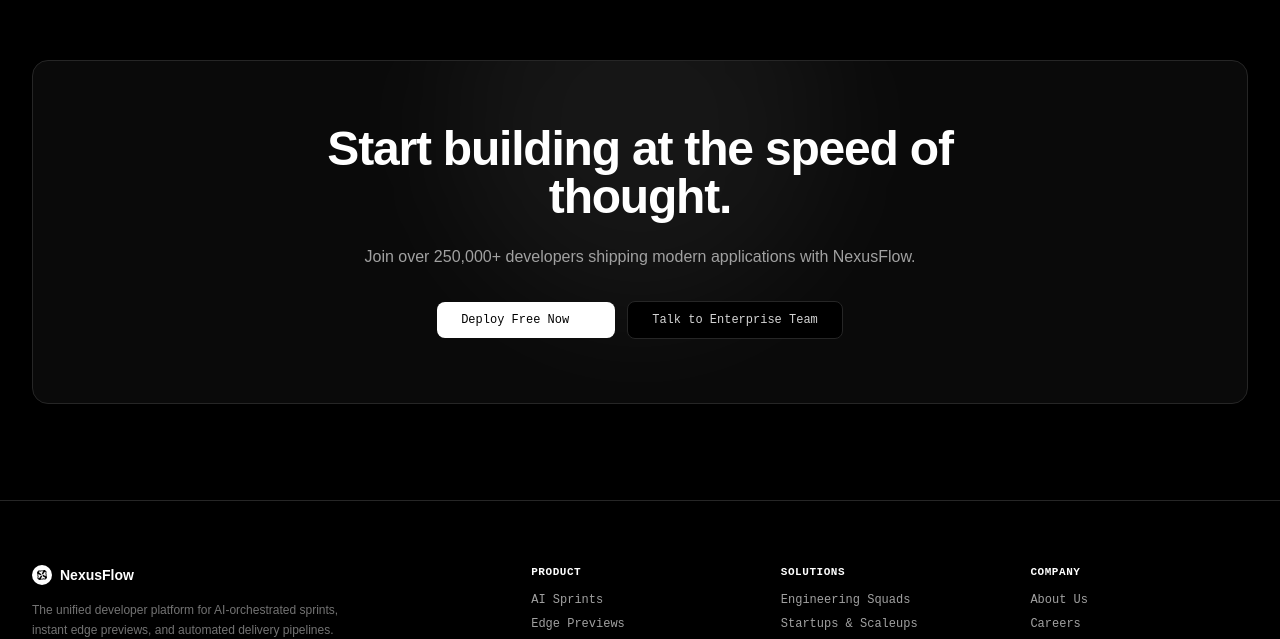
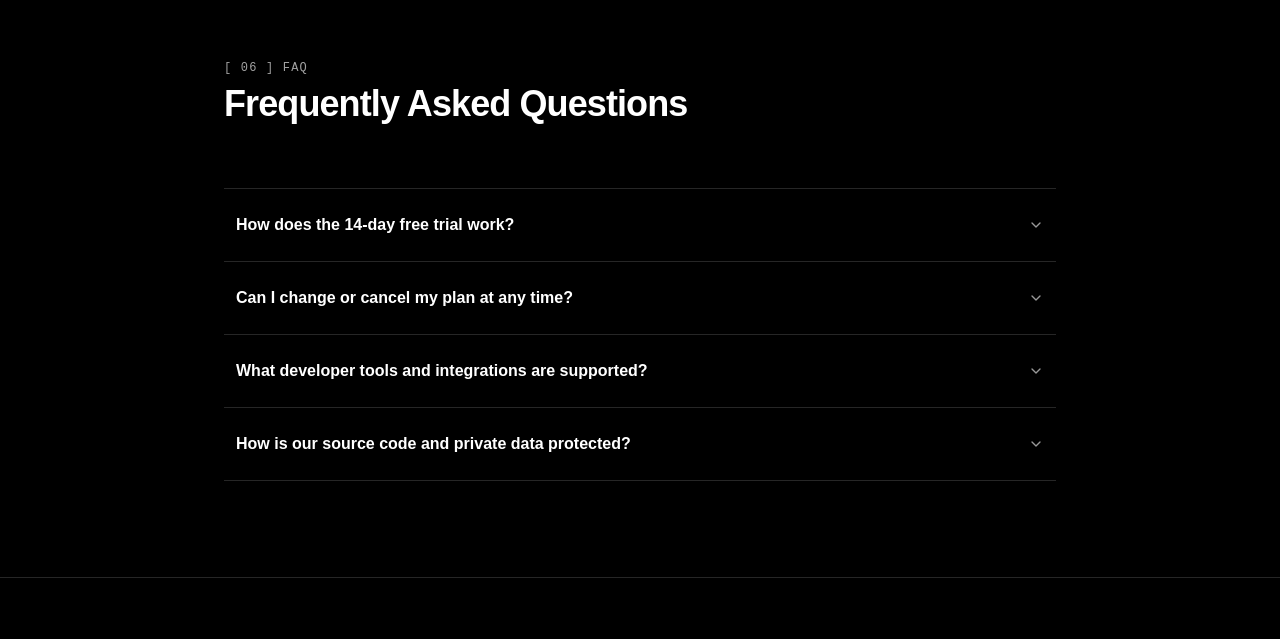
Before and after one commit to sasamir10/nexusflow, a React (Vite) app: page / in a window 1280 px wide. Shown: the part 1106-1745 px from the top of the page. Built offline with nearby package versions, Linux system fonts and the light colour scheme.

Commit message:
feat: add FAQ section

```diff
--- a/src/App.jsx
+++ b/src/App.jsx
@@ -1,4 +1,5 @@
 import CTABanner from "./components/CTABanner";
+import FAQ from "./components/FAQ";
 import Footer from "./components/Footer";
 import Header from "./components/Header";
 import Hero from "./components/Hero";
@@ -9,6 +10,7 @@ function App() {
             <Header />
             <Hero />
 
+            <FAQ />
             <CTABanner />
             <Footer />
         </div>
--- /dev/null
+++ b/src/components/FAQ.jsx
@@ -0,0 +1,111 @@
+import chevronDown from "../assets/icons/chevron-down.svg";
+
+export default function FAQ() {
+    return (
+        <section className="py-24 border-b border-neutral-800 bg-black">
+            <div className="max-w-4xl mx-auto px-4 sm:px-6 lg:px-8">
+                {/* Section Heading  */}
+                <div className="text-left space-y-2 mb-16">
+                    <div className="text-xs font-mono text-neutral-400 uppercase tracking-widest">
+                        [ 06 ] FAQ
+                    </div>
+                    <h2 className="text-3xl sm:text-4xl font-bold tracking-tight text-white">
+                        Frequently Asked Questions
+                    </h2>
+                </div>
+
+                {/* FAQ Accordion List (Re-usable Component via Array of Objects)  */}
+                <div className="divide-y divide-neutral-800 border-y border-neutral-800">
+                    {/* Item 1 */}
+                    <div className="faq-item py-6 px-3">
+                        <button
+                            className="faq-trigger w-full flex items-center justify-between text-left focus:outline-none"
+                            aria-expanded="false"
+                        >
+                            <span className="text-base font-semibold text-white">
+                                How does the 14-day free trial work?
+                            </span>
+                            <img
+                                src={chevronDown}
+                                alt="Expand"
+                                className="faq-icon w-4 h-4 invert opacity-60 transition-transform"
+                            />
+                        </button>
+                        <div className="faq-content hidden pt-4 text-sm text-neutral-400 leading-relaxed">
+                            You get complete access to all Pro tier capabilities
+                            for 14 days without inputting credit card details.
+                            When your trial completes, you can choose to remain
+                            on Pro or continue on the free Hobby tier.
+                        </div>
+                    </div>
+                    {/* Item 2 */}
+                    <div className="faq-item py-6 px-3">
+                        <button
+                            className="faq-trigger w-full flex items-center justify-between text-left focus:outline-none"
+                            aria-expanded="false"
+                        >
+                            <span className="text-base font-semibold text-white">
+                                Can I change or cancel my plan at any time?
+                            </span>
+                            <img
+                                src={chevronDown}
+                                alt="Expand"
+                                className="faq-icon w-4 h-4 invert opacity-60 transition-transform"
+                            />
+                        </button>
+                        <div className="faq-content hidden pt-4 text-sm text-neutral-400 leading-relaxed">
+                            Yes. Subscriptions can be upgraded, downgraded, or
+                            canceled directly from your workspace dashboard
+                            anytime without long-term commitments.
+                        </div>
+                    </div>
+                    {/* Item 3 */}
+                    <div className="faq-item py-6 px-3">
+                        <button
+                            className="faq-trigger w-full flex items-center justify-between text-left focus:outline-none"
+                            aria-expanded="false"
+                        >
+                            <span className="text-base font-semibold text-white">
+                                What developer tools and integrations are
+                                supported?
+                            </span>
+                            <img
+                                src={chevronDown}
+                                alt="Expand"
+                                className="faq-icon w-4 h-4 invert opacity-60 transition-transform"
+                            />
+                        </button>
+                        <div className="faq-content hidden pt-4 text-sm text-neutral-400 leading-relaxed">
+                            We provide native two-way sync for GitHub, GitLab,
+                            Jira, Figma, Linear, Slack, Notion, and customizable
+                            webhooks via our standard REST API.
+                        </div>
+                    </div>
+                    {/* Item 4 */}
+                    <div className="faq-item py-6 px-3">
+                        <button
+                            className="faq-trigger w-full flex items-center justify-between text-left focus:outline-none"
+                            aria-expanded="false"
+                        >
+                            <span className="text-base font-semibold text-white">
+                                How is our source code and private data
+                                protected?
+                            </span>
+                            <img
+                                src={chevronDown}
+                                alt="Expand"
+                                className="faq-icon w-4 h-4 invert opacity-60 transition-transform"
+                            />
+                        </button>
+                        <div className="faq-content hidden pt-4 text-sm text-neutral-400 leading-relaxed">
+                            We are SOC2 Type II certified. All customer code and
+                            repository data are encrypted at rest with AES-256
+                            and in transit with TLS 1.3. We never train public
+                            foundation models on private customer repositories.
+                        </div>
+                    </div>
+                </div>
+            </div>
+        </section>
+    );
+}
```
